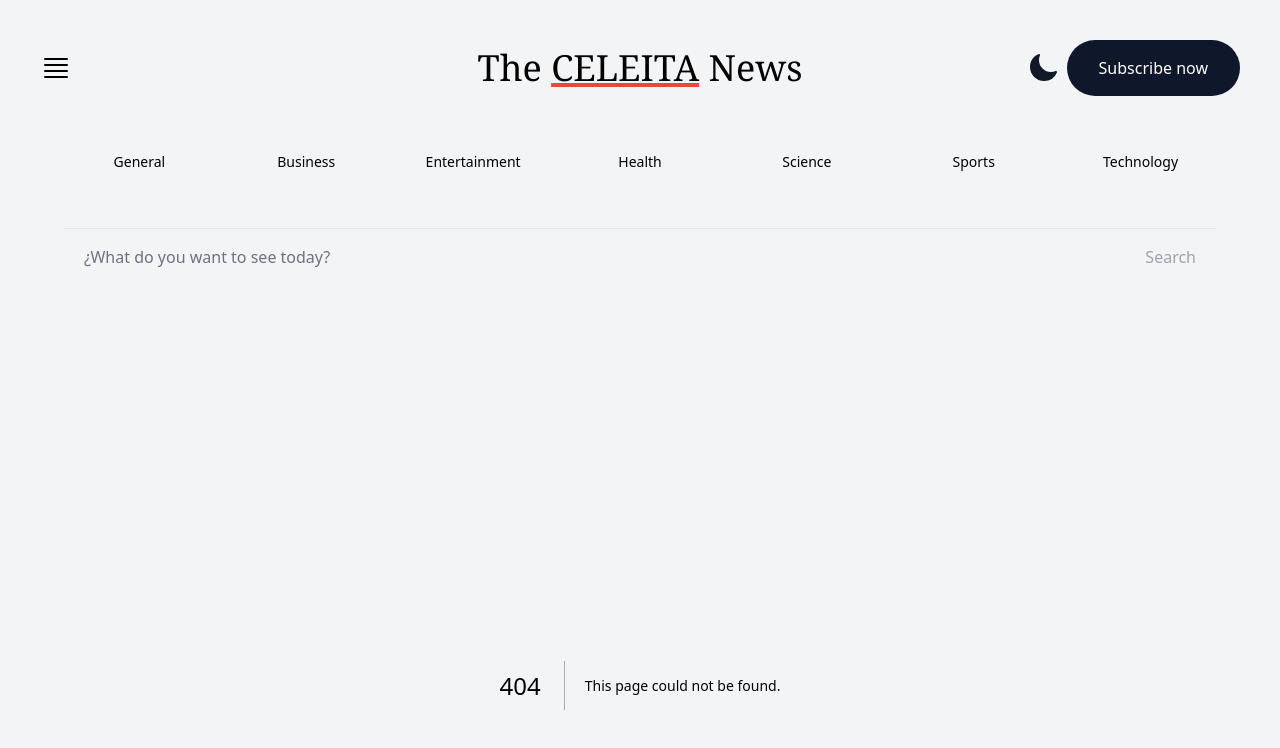
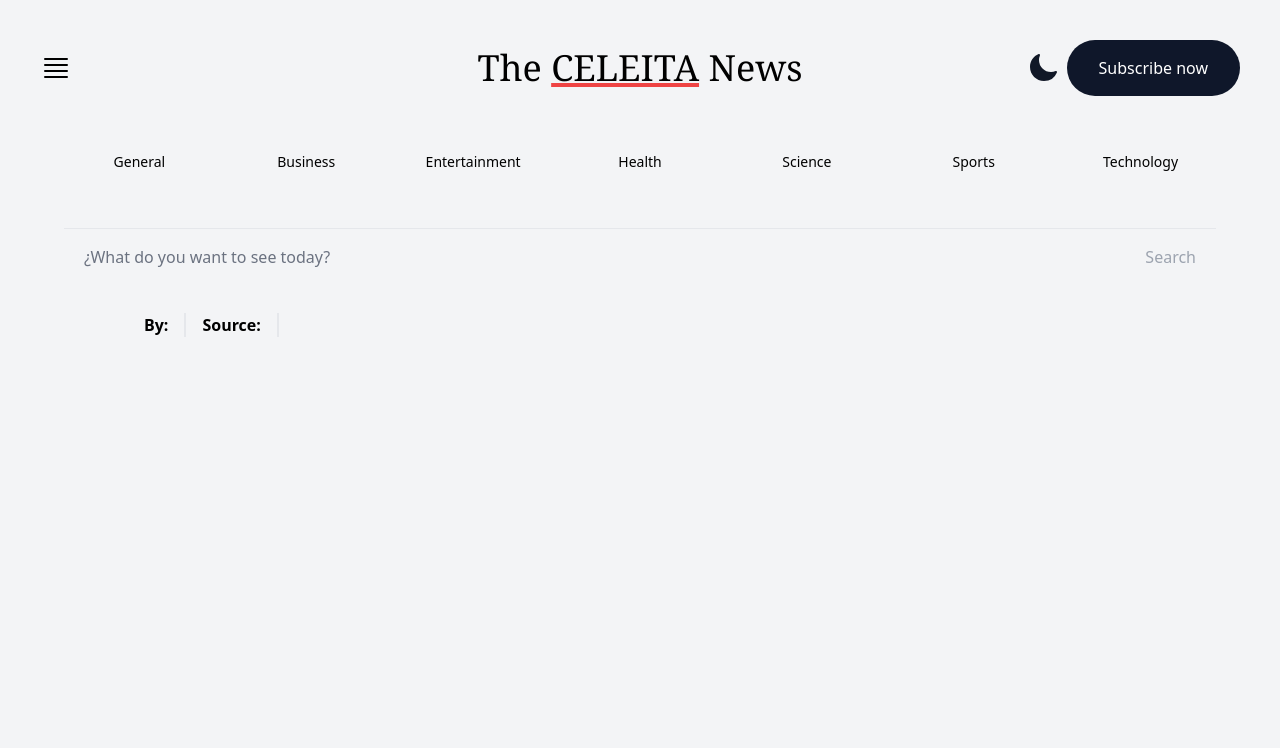
Before and after one commit to JulianCeleita/news-next, a Next.js app: page /article in a window 1280 px wide. Before the commit this address had no page. Shown: the top 748 px of the page. Built offline with nearby package versions, Linux system fonts and the light colour scheme.

Commit message:
article page working, pending config images

```diff
--- /dev/null
+++ b/app/article/page.tsx
@@ -0,0 +1,46 @@
+import { notFound } from 'next/navigation'
+
+type Props = {
+    searchParams?: Article;
+}
+
+function ArticlePage({ searchParams }: Props) {
+    if (
+        (searchParams && Object.entries(searchParams).length === 0) || !searchParams
+    ) {
+        return notFound();
+    }
+
+    const article: Article = searchParams;
+
+  return (
+    <article>
+        <section className='flex flex-col lg:flex-row pb-24 px-0 lg:px-10'>
+            {article.image && (
+                <img
+                    className='h-50 max-w-md mx-auto md:max-w-lg lg:max-w-xl object-cover rounded-lg shadow-md'
+                    src={article.image}
+                    alt={article.title}
+                />
+                // TODO: ALT tag pop-up okay but you can feel free to add in
+                // a ternary operator to have your own image and stuff like that you can feel
+
+            )}
+                <div className='px-10'>
+                    <h1 className='headerTitle px-0 no-underline pb-2'>
+                        {article.title}
+                    </h1>
+
+                    <div className='flex divide-x-2 space-x-4'>
+                        <h2 className='font-bold'>By: {article.author}</h2>
+                        <h2 className='font-bold pl-4'>Source: {article.source}</h2>
+                        <p className='pl-4'>{article.published_at}</p>
+                    </div>
+
+                    <p className='pt-4'>{article.description}</p>
+                </div>
+        </section>
+    </article>
+  )
+}
+export default ArticlePage
--- a/styles/globals.css
+++ b/styles/globals.css
@@ -7,4 +7,8 @@
         @apply hover:underline decoration-red-500 text-center decoration-2 active:underline underline-offset-8 rounded-full p-4 cursor-pointer
         hover:font-bold capitalize hover:scale-110 transition-transform duration-200 ease-out;
     }
+
+    .headerTitle {
+        @apply text-4xl font-serif capitalize px-10 pt-5 underline decoration-orange-400 decoration-2 underline-offset-4 decoration-double
+    }
 }
```
